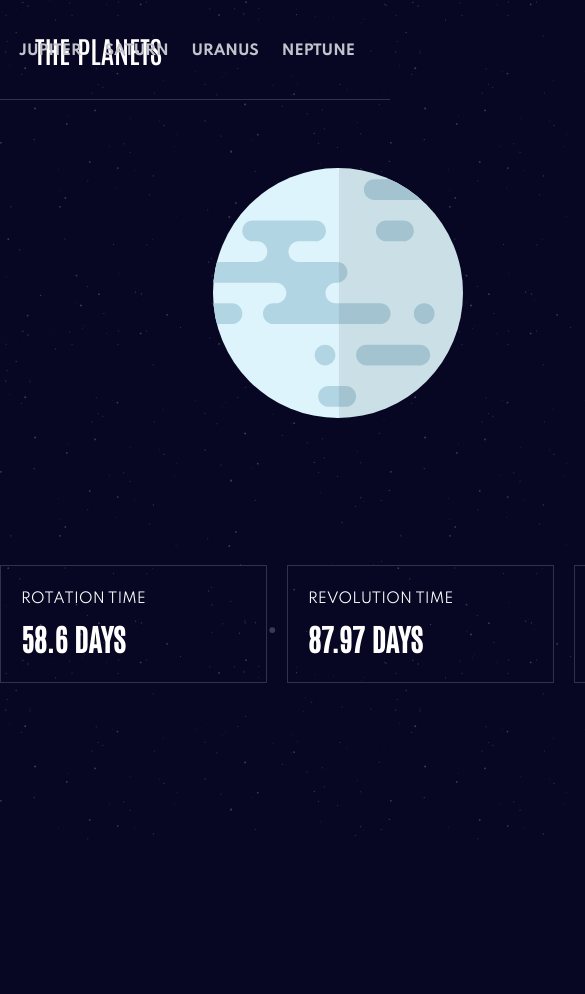
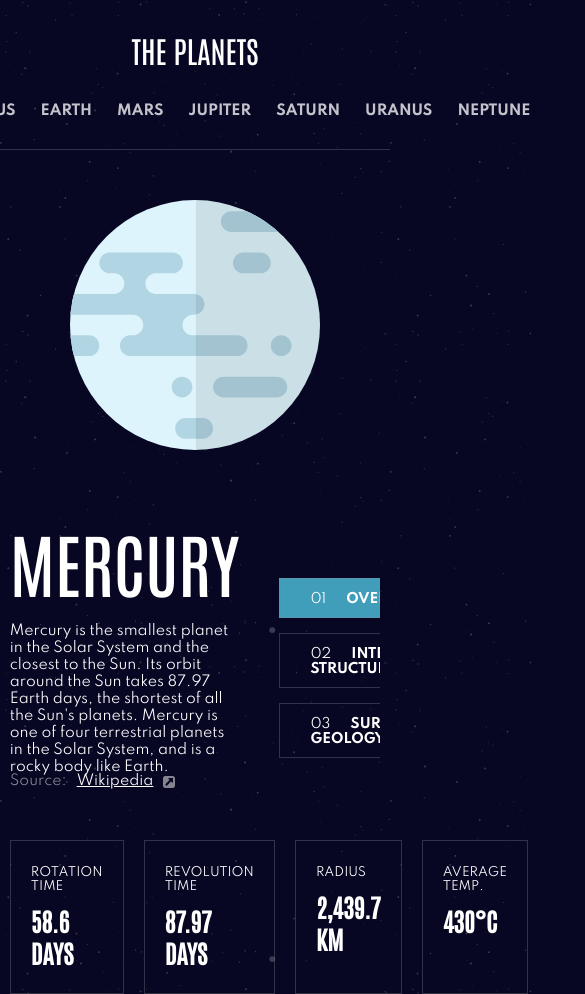
Before and after one commit to r-kocjan/Planets, a React (Create React App) app: page / in a window 390 px wide. Shown: the top 994 px of the page, 585 px wide, since content can reach past the window. Before the commit the page ends 844 px from the top, so only its background shows below. Built offline with nearby package versions, Linux system fonts and the light colour scheme.

Commit message:
Finished media queries for tablets

```diff
--- a/src/components/Header.js
+++ b/src/components/Header.js
@@ -32,11 +32,16 @@ const Container = styled.nav`
   display: flex;
   align-items: center;
   position: relative;
+  @media (max-width: 1200px) {
+    padding-bottom: 5rem;
+  }
   .logo {
     padding: 3rem 3.5rem;
     font-size: 3rem;
     display: block;
-
+    @media (max-width: 1200px) {
+      margin: 0 auto;
+    }
     font-family: var(--antonio);
   }
 `;
@@ -48,8 +53,13 @@ const Menu = styled.ul`
   height: 100%;
   align-items: center;
 
+  @media (max-width: 1200px) {
+    right: 50%;
+    transform: translateX(50%);
+    margin-top: 12rem;
+  }
   .menu-item:not(:last-child) {
-    margin-right: 2.3rem;
+    margin-right: 2.5rem;
   }
   .menu-link {
     font-size: 1.4rem;
@@ -65,6 +75,9 @@ const Menu = styled.ul`
     align-items: center;
     border-top: 4px solid transparent;
     transition: all 250ms;
+    @media (max-width: 1200px) {
+      height: 30%;
+    }
   }
   .menu-item:hover a {
     color: var(--white);
--- a/src/components/Main.js
+++ b/src/components/Main.js
@@ -24,16 +24,19 @@ const Main = ({ planet }) => {
       imageRef.current.src = data[planet].images.planet;
       contentRef.current.textContent = data[planet].overview.content;
       geologyImage.current.style.opacity = "0";
+      geologyImage.current.style.transform = "scale(0)";
       sourceRef.current.href = data[planet].overview.source;
     } else if (e.target.firstChild.textContent === "02") {
       imageRef.current.src = data[planet].images.internal;
       contentRef.current.textContent = data[planet].structure.content;
       geologyImage.current.style.opacity = "0";
+      geologyImage.current.style.transform = "scale(0)";
       sourceRef.current.href = data[planet].structure.source;
     } else {
       imageRef.current.src = data[planet].images.planet;
       contentRef.current.textContent = data[planet].geology.content;
       geologyImage.current.style.opacity = "1";
+      geologyImage.current.style.transform = "scale(1)";
       sourceRef.current.href = data[planet].overview.source;
       sourceRef.current.href = data[planet].geology.source;
     }
@@ -56,6 +59,7 @@ const Main = ({ planet }) => {
           />
         </div>
         <div className="about">
+          <div className="about-planet">
             <h1 className="heading-1">{data[planet].name}</h1>
             <p className="para" ref={contentRef}>
               {data[planet].overview.content}
@@ -72,6 +76,7 @@ const Main = ({ planet }) => {
               </a>
               <img src="/assets/icon-source.svg" alt="source" />
             </span>
+          </div>
           <div className="buttons">
             <button
               className="button active"
@@ -130,7 +135,14 @@ const Container = styled.main`
     display: flex;
     width: 1128px;
     margin: 0 auto;
-
+    overflow: hidden;
+    @media (min-width: 1600px) {
+      margin-top: 10rem;
+    }
+    @media (max-width: 1200px) {
+      width: 95%;
+      flex-direction: column;
+    }
     .images {
       flex-basis: 60%;
 
@@ -140,6 +152,10 @@ const Container = styled.main`
       margin-top: -6rem;
       position: relative;
 
+      @media (max-width: 1200px) {
+        margin-top: 5rem;
+        margin-bottom: 5rem;
+      }
       img {
         width: 25rem;
       }
@@ -148,11 +164,25 @@ const Container = styled.main`
         width: 12rem;
         bottom: 4rem;
         opacity: 0;
+        transform: scale(0);
+        transition: all 250ms;
+        @media (max-width: 1200px) {
+          bottom: -7rem;
+        }
       }
     }
     .about {
       margin-top: 3rem;
       flex-basis: 40%;
+      @media (max-width: 1200px) {
+        display: flex;
+        gap: 4rem;
+      }
+    }
+    .about-planet {
+      @media (max-width: 1200px) {
+        flex-basis: 50%;
+      }
     }
   }
 
@@ -167,6 +197,9 @@ const Container = styled.main`
   .para {
     margin-bottom: 3rem;
     height: 8rem;
+    @media (max-width: 1200px) {
+      height: 12rem;
+    }
   }
   .source {
     color: var(--light-gray);
@@ -184,6 +217,10 @@ const Container = styled.main`
   .buttons {
     display: flex;
     flex-direction: column;
+    @media (max-width: 1200px) {
+      flex-basis: 50%;
+      justify-content: center;
+    }
   }
   .button {
     margin-bottom: 1.5rem;
@@ -235,6 +272,10 @@ const Container = styled.main`
     margin-top: 2rem;
     justify-content: space-between;
     gap: 2rem;
+
+    @media (max-width: 1200px) {
+      width: 95%;
+    }
     .detail {
       padding: 0 2rem;
       padding-bottom: 2.5rem;
@@ -245,10 +286,16 @@ const Container = styled.main`
         padding-top: 2.5rem;
         margin-bottom: 1rem;
         display: block;
+        @media (max-width: 1200px) {
+          font-size: 1.2rem;
+        }
       }
       .heading-2 {
         font-size: 3rem;
         font-family: var(--antonio);
+        @media (max-width: 1200px) {
+          font-size: 2.5rem;
+        }
       }
     }
   }
```
Lines whose indentation alone changed are shown as unchanged.
